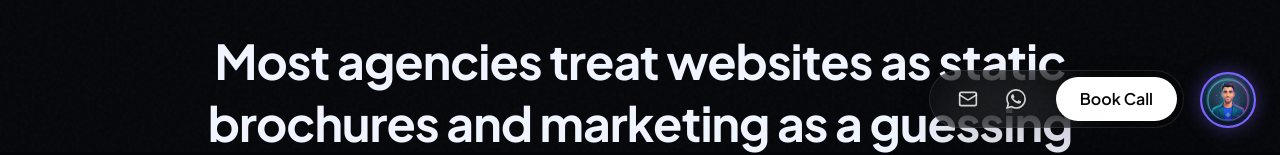
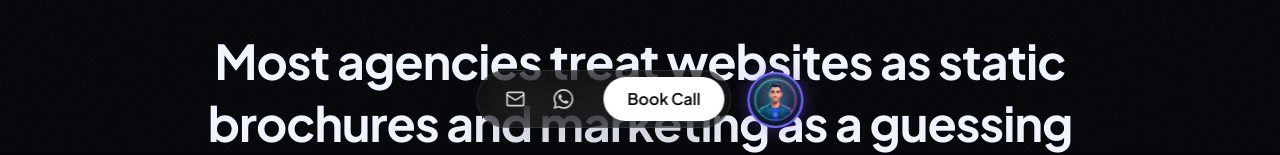
Before and after one commit to ashutosh123se/LimiNiq, a Next.js app: page /about in a window 1280 px wide. Shown: the part 648-803 px from the top of the page. Built offline with nearby package versions, Linux system fonts and the light colour scheme; no server answers.

Commit message:
Center floating contact bar

```diff
--- a/components/layout/FloatingContactBar.tsx
+++ b/components/layout/FloatingContactBar.tsx
@@ -20,7 +20,7 @@ export function FloatingContactBar() {
     <>
       <AIChatModal isOpen={isChatOpen} onClose={() => setIsChatOpen(false)} />
 
-      <div className="fixed bottom-4 right-4 sm:bottom-6 sm:right-6 z-[200] pointer-events-none flex items-end justify-end gap-2 sm:gap-4">
+      <div className="fixed bottom-4 left-1/2 -translate-x-1/2 sm:bottom-6 z-[200] pointer-events-none flex items-end justify-center gap-2 sm:gap-4 w-max max-w-[95vw]">
 
         {/* Action Pill */}
         <motion.div
```
